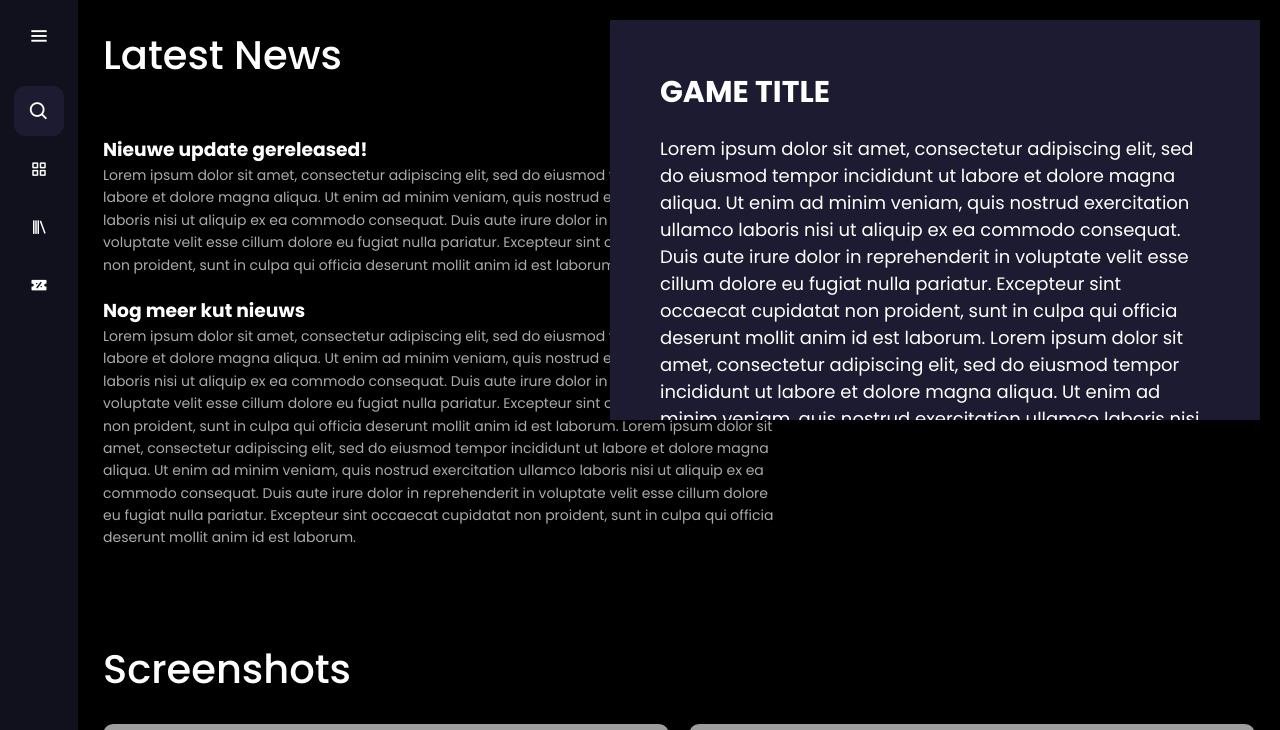
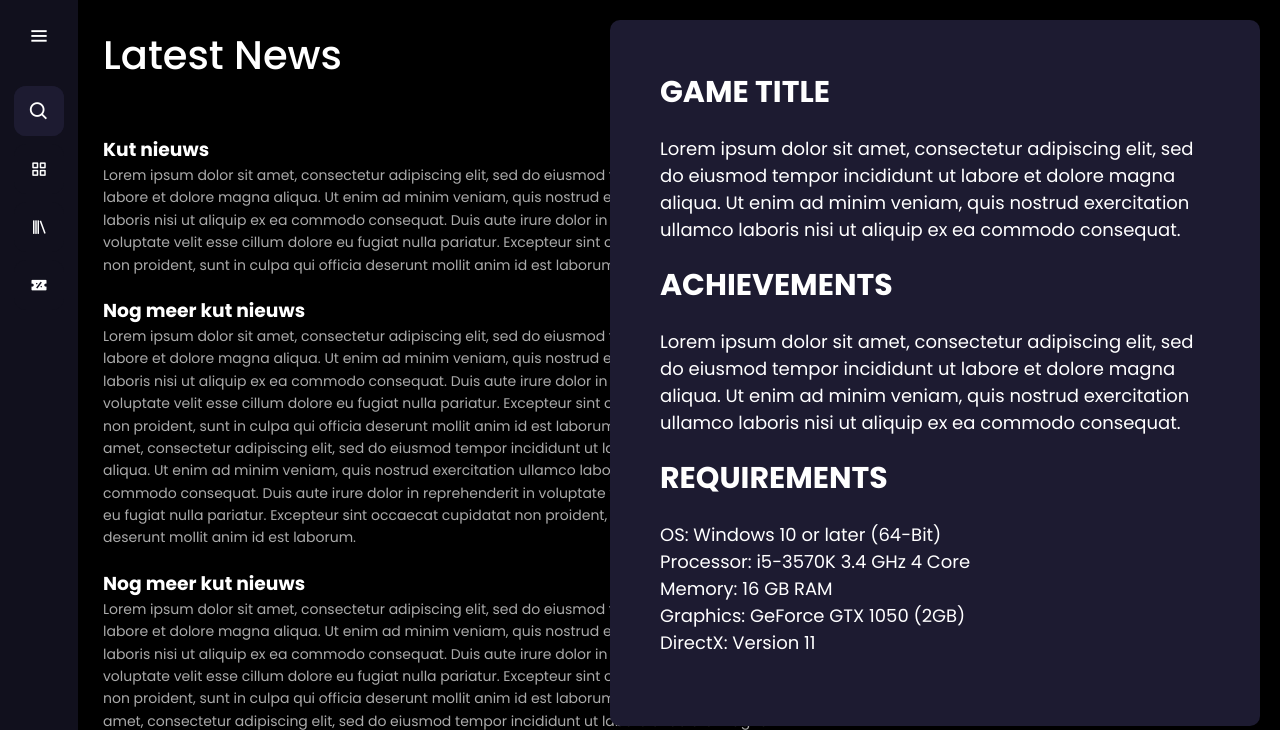
Before and after one commit to ThijnBr/ProjectSteam, a Flask app: template templates/gameinfo.html in a window 1280 px wide. Shown: the top 730 px of the page. Run offline with Flask 3, Linux system fonts and the light colour scheme; the template is opened without the code that fills it, so the values that code supplies are empty; parts of the project's set-up code (start-up, migrations or seed data) failed here and were passed over; grey boxes are pictures that could not be loaded.

Commit message:
changed gameinfo.html

```diff
--- a/static/style.css
+++ b/static/style.css
@@ -577,22 +577,19 @@ body {
 }
 
 /* Game section (gameinfo.html), voor als iemand gamepagina van specifieke game wilt zien */
-
-/* Game section (gameinfo.html), voor als iemand gamepagina van specifieke game wilt zien */
-
-/* Variables for sidebar widths */
 :root {
   --sidebar-width-small: 78px;
   --sidebar-width-large: 250px;
 }
 
 .game-section {
-  margin-left: var(--sidebar-width-small); /* Initial margin to account for the small sidebar */
+  margin-left: var(--sidebar-width-small);
   color: #fff;
   transition: margin-left 0.5s ease;
+  border-radius
 }
 
-/* Adjust the margin when the sidebar is open */
+
 .sidebar.open ~ .game-section {
   margin-left: var(--sidebar-width-large);
 }
@@ -606,10 +603,10 @@ body {
   margin: 25px
 }
 
-/* Grid layout for news and screenshots */
+
 .news-grid {
   display: flex;
-  flex-direction: column; /* Stack the articles vertically */
+  flex-direction: column;
   gap: 20px;
   margin-bottom: 40px;
   padding: 25px;
@@ -634,16 +631,16 @@ body {
   box-shadow: 0 4px 8px rgba(0, 0, 0, 0.2);
 }
 
-/* Responsive adjustments */
+
 @media (max-width: 768px) {
-  /* Stack news items and screenshots on smaller screens */
+
   .news-grid,
   .screenshots-grid {
     grid-template-columns: 1fr;
     padding: 40px;
   }
 
-  /* Adjust the game-section margin when the sidebar is small */
+
   .game-section {
     margin-left: var(--sidebar-width-small);
   }
@@ -693,25 +690,27 @@ body {
 }
 
 .game-tab {
+  display: flex;
+  flex-direction: column;
   width: 650px;
-  height: 50vh;
+  min-height: 50vh;
   position: absolute;
   right: 20px;
   top: 20px;
   background-color: #1d1b31;
   padding: 50px;
   overflow-y: auto;
-
+  border-radius: 10px;
 }
 
-.game-tab h4 {
+.game-tab h4, .game-tab-achievements h4 {
   color: #ffffff;
   font-size: 30px;
   margin-bottom: 20px;
   text-transform: uppercase;
 }
 
-.game-tab p {
+.game-tab p, .game-tab-achievements p {
   color: #ffffff;
   font-size: 18px;
   margin-bottom: 20px;
--- a/templates/gameinfo.html
+++ b/templates/gameinfo.html
@@ -63,12 +63,20 @@
     </div>
 
     <section class="game-section">
+      <!-- News Section -->
       <div class="text">Latest News</div>
       <div class="news-grid">
-            <!-- News articles here -->
           <article class="news-item">
-                <h3>Nieuwe update gereleased!</h3>
-                <p>Lorem ipsum dolor sit amet, consectetur adipiscing elit, sed do eiusmod tempor incididunt ut labore et dolore magna aliqua. Ut enim ad minim veniam, quis nostrud exercitation ullamco laboris nisi ut aliquip ex ea commodo consequat. Duis aute irure dolor in reprehenderit in voluptate velit esse cillum dolore eu fugiat nulla pariatur. Excepteur sint occaecat cupidatat non proident, sunt in culpa qui officia deserunt mollit anim id est laborum..</p>
+              <h3>Kut nieuws</h3>
+              <p>Lorem ipsum dolor sit amet, consectetur adipiscing elit, sed do eiusmod tempor incididunt ut labore et dolore magna aliqua. Ut enim ad minim veniam, quis nostrud exercitation ullamco laboris nisi ut aliquip ex ea commodo consequat. Duis aute irure dolor in reprehenderit in voluptate velit esse cillum dolore eu fugiat nulla pariatur. Excepteur sint occaecat cupidatat non proident, sunt in culpa qui officia deserunt mollit anim id est laborum.</p>
+          </article>
+          <article class="news-item">
+              <h3>Nog meer kut nieuws</h3>
+              <p>Lorem ipsum dolor sit amet, consectetur adipiscing elit, sed do eiusmod tempor incididunt ut labore et dolore magna aliqua. Ut enim ad minim veniam, quis nostrud exercitation ullamco laboris nisi ut aliquip ex ea commodo consequat. Duis aute irure dolor in reprehenderit in voluptate velit esse cillum dolore eu fugiat nulla pariatur. Excepteur sint occaecat cupidatat non proident, sunt in culpa qui officia deserunt mollit anim id est laborum. Lorem ipsum dolor sit amet, consectetur adipiscing elit, sed do eiusmod tempor incididunt ut labore et dolore magna aliqua. Ut enim ad minim veniam, quis nostrud exercitation ullamco laboris nisi ut aliquip ex ea commodo consequat. Duis aute irure dolor in reprehenderit in voluptate velit esse cillum dolore eu fugiat nulla pariatur. Excepteur sint occaecat cupidatat non proident, sunt in culpa qui officia deserunt mollit anim id est laborum.</p>
+          </article>
+          <article class="news-item">
+            <h3>Nog meer kut nieuws</h3>
+            <p>Lorem ipsum dolor sit amet, consectetur adipiscing elit, sed do eiusmod tempor incididunt ut labore et dolore magna aliqua. Ut enim ad minim veniam, quis nostrud exercitation ullamco laboris nisi ut aliquip ex ea commodo consequat. Duis aute irure dolor in reprehenderit in voluptate velit esse cillum dolore eu fugiat nulla pariatur. Excepteur sint occaecat cupidatat non proident, sunt in culpa qui officia deserunt mollit anim id est laborum. Lorem ipsum dolor sit amet, consectetur adipiscing elit, sed do eiusmod tempor incididunt ut labore et dolore magna aliqua. Ut enim ad minim veniam, quis nostrud exercitation ullamco laboris nisi ut aliquip ex ea commodo consequat. Duis aute irure dolor in reprehenderit in voluptate velit esse cillum dolore eu fugiat nulla pariatur. Excepteur sint occaecat cupidatat non proident, sunt in culpa qui officia deserunt mollit anim id est laborum.</p>
         </article>
         <article class="news-item">
           <h3>Nog meer kut nieuws</h3>
@@ -76,28 +84,42 @@
       </article>
       </div>
 
+      <!-- Game Information Section -->
       <div class="game-tab">
           <div class="game-tab-text">
-            <h4>Game title</div>
-            <p>Lorem ipsum dolor sit amet, consectetur adipiscing elit, sed do eiusmod tempor incididunt ut labore et dolore magna aliqua. Ut enim ad minim veniam, quis nostrud exercitation ullamco laboris nisi ut aliquip ex ea commodo consequat. Duis aute irure dolor in reprehenderit in voluptate velit esse cillum dolore eu fugiat nulla pariatur. Excepteur sint occaecat cupidatat non proident, sunt in culpa qui officia deserunt mollit anim id est laborum. Lorem ipsum dolor sit amet, consectetur adipiscing elit, sed do eiusmod tempor incididunt ut labore et dolore magna aliqua. Ut enim ad minim veniam, quis nostrud exercitation ullamco laboris nisi ut aliquip ex ea commodo consequat.</div>
+              <h4>Game title</h4>
+              <p>Lorem ipsum dolor sit amet, consectetur adipiscing elit, sed do eiusmod tempor incididunt ut labore et dolore magna aliqua. Ut enim ad minim veniam, quis nostrud exercitation ullamco laboris nisi ut aliquip ex ea commodo consequat.</p>
+          </div>
+          <div class="game-tab-achievements">
+              <h4>Achievements</h4>
+              <p>Lorem ipsum dolor sit amet, consectetur adipiscing elit, sed do eiusmod tempor incididunt ut labore et dolore magna aliqua. Ut enim ad minim veniam, quis nostrud exercitation ullamco laboris nisi ut aliquip ex ea commodo consequat.</p>
+          </div>
+          <div class="game-tab-requirements">
+              <h4>Requirements</h4>
+              <p>OS: Windows 10 or later (64-Bit)<br>
+              Processor: i5-3570K 3.4 GHz 4 Core<br>
+              Memory: 16 GB RAM<br>
+              Graphics: GeForce GTX 1050 (2GB)<br>
+              DirectX: Version 11</p>
           </div>
       </div>
 
-
-
+      <!-- Screenshots Section -->
+      <div class="game-screenshots">
           <div class="text">Screenshots</div>
           <div class="screenshots-grid">
               <div class="screenshot-item">
                   <img src="https://www.datocms-assets.com/56706/1701878796-gta-6.png?auto=format&fit=max&w=1200" alt="Screenshot 1">
-                <div class="screenshot-description">Game Title 1</div>
+                  <div class="screenshot-description">image desc.</div>
               </div>
               <div class="screenshot-item">
                   <img src="https://www.datocms-assets.com/56706/1701878796-gta-6.png?auto=format&fit=max&w=1200" alt="Screenshot 2">
-                <div class="screenshot-description">Game Title 2</div>
+                  <div class="screenshot-description">image desc.</div>
               </div>
           </div>
+      </div>
+  </section>
 
-    </section>
 
 
 
```
Lines whose indentation alone changed are shown as unchanged.
